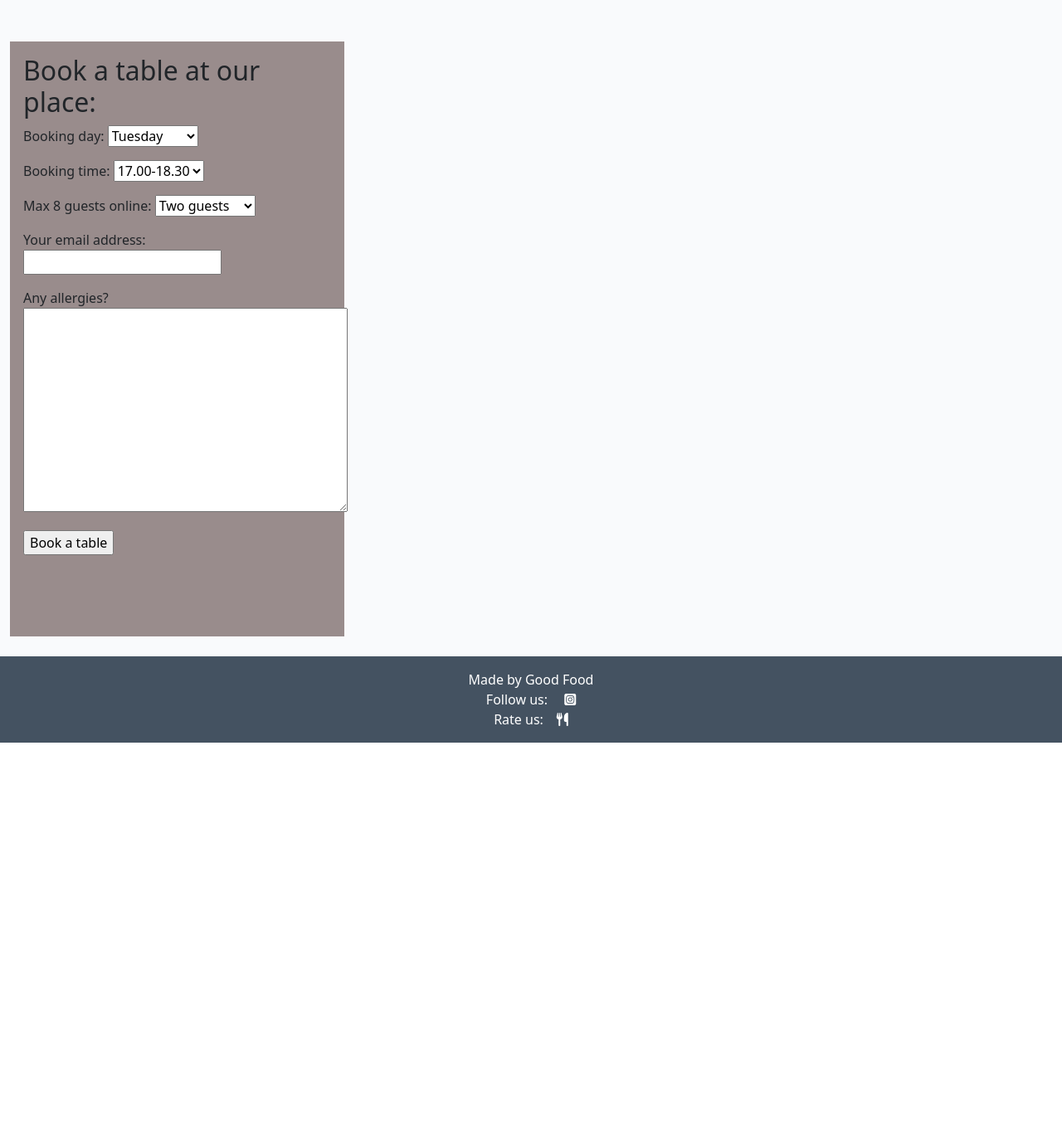
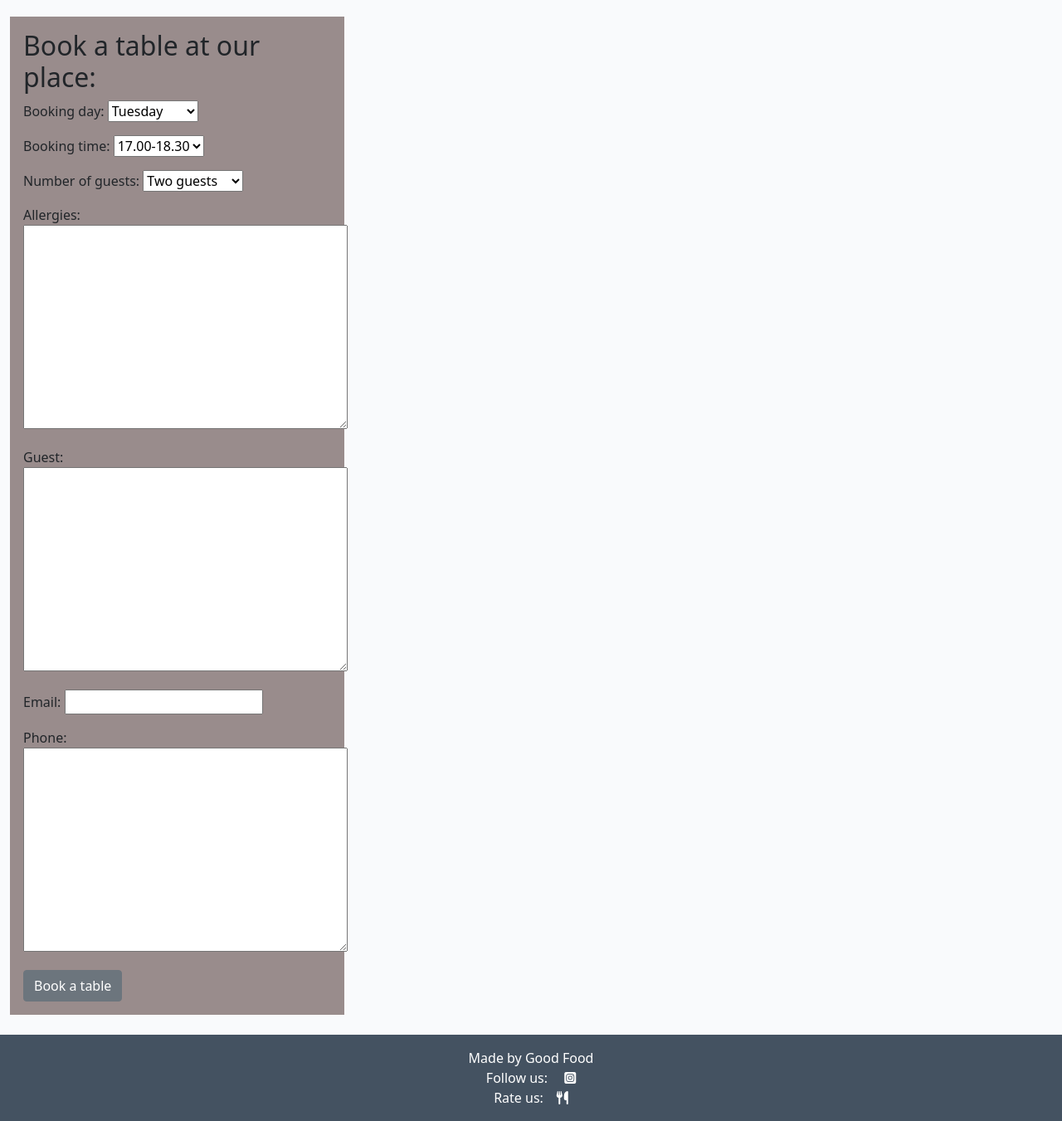
Before and after one commit to AnneKammenhed/good-food-too, a Django app: page / in a window 1280 px wide. Shown: the part 56-1407 px from the top of the page at 83% size. Before the commit the page ends 951 px from the top, so only its background shows below. Run offline with Django 3.2, Linux system fonts and the light colour scheme; some libraries are stand-ins or nearby versions.

Commit message:
add info from form to database

```diff
--- a/book/forms.py
+++ b/book/forms.py
@@ -4,22 +4,9 @@ from .models import Booking
 from django.forms import ModelForm
 
 
+# a form for the Booking model
 class BookingForm(ModelForm):
 
     class Meta:
         model = Booking
-        fields = [
-            'booking_day',
-            'booking_time',
-            'number_of_guests',
-            'guest_email',
-            'allergies',
-        ]
-
-        labels = {
-            'booking_day': 'Booking day',
-            'booking_time': 'Booking time',
-            'number_of_guests': 'Max 8 guests online',
-            'guest_email': 'Your email address',
-            'allergies': 'Any allergies?'
-        }
+        fields = '__all__'
--- a/book/urls.py
+++ b/book/urls.py
@@ -5,5 +5,3 @@ from django.urls import path
 urlpatterns = [
     path('', views.BookingFormView.as_view(), name='home'),
 ]
-
-# path('', views.BookingView.as_view(), name='book'),
--- a/book/views.py
+++ b/book/views.py
@@ -10,20 +10,25 @@ from django.shortcuts import render
 from django.urls import reverse
 
 from .forms import BookingForm
-
+from .models import Booking
 
 # view to see the bookings form FormView
 class BookingFormView(FormView):
     template_name = 'index.html'
     form_class = BookingForm
-    success_url = 'menu'
+    model = Booking
+    success_url = '/home/'
 
-    def book(request):
+    def add_booking(request):
+        submitted = False
         if request.method == 'POST':
             form = BookingForm(request.POST)
             if form.is_valid():
-                return HttpResponseRedirect(reverse('menu'))
+                form.save()
+                return HttpResponseRedirect('home?submitted=True')
         else:
-            form = BookingForm()
+            form = BookingForm
+            if 'submitted' in request.GET:
+                submitted = True
 
-        return render(request, 'index.html', {"form": form})
+        return render(request, 'index.html', {"form": form_class, 'submitted':sumbitted})
--- a/goodfood/urls.py
+++ b/goodfood/urls.py
@@ -16,7 +16,10 @@ Including another URLconf
 from django.contrib import admin
 from django.urls import path, include
 
+from book import views
+
+
 urlpatterns = [
     path('admin/', admin.site.urls),
-    path('', include('book.urls'), name='book_urls'),
+    path('', include('book.urls')),
 ]
--- a/static/css/style.css
+++ b/static/css/style.css
@@ -18,9 +18,9 @@ body {
     background:  #445261 no-repeat center;
 }
 
-/* form where input from backend goes */
+/* form from forms.py */
 #red {
-    height:600px;
+    height:1000px;
 }
 
 #cover-text, #cover-text h2 {
@@ -75,9 +75,9 @@ body {
     background-color: transparent;
 }
 
-/* the body of where the form goes */
+/* the body of where the form is */
 .card-body {
-    margin-top: 50px;
+    margin-top: 20px;
     background: rgb(153, 140, 140);
 }
 
--- a/templates/index.html
+++ b/templates/index.html
@@ -10,12 +10,21 @@
                     <div class="cover-text">
                         <h2>Book a table at our place:</h2>
                     </div>
-                    <form id="red" action="home" method="post">
-                        {% csrf_token %}
-                        {{ form.as_p }}
-                        <input type="submit" value="Book a table">
-                    </form>
+                    {% if submitted %}
+                        <h3>Thank you for Your booking!</h3>
 
+                    {% else %}
+
+                        <form id="red booking_form" method=POST action="" novadlidate>
+                            {% csrf_token %}
+
+                            {{ form.as_p }}
+
+                            <div class="submit-row">
+                                <input type="submit" value="Book a table" class="btn btn-secondary default" name="_save">
+                            </div>
+                        </form>
+                    {% endif %}
                 </div>
             </div>
         </div>
```
Also changed, not shown: README.md, db.sqlite3.
